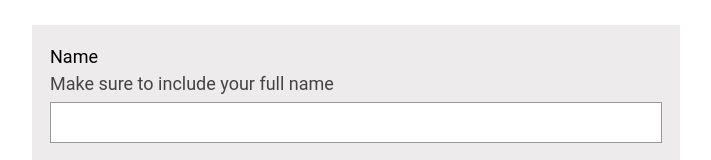
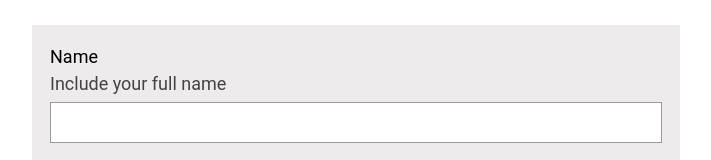
Before and after one commit to Intopia/exercise, a plain HTML site: page testing-title.html in a window 1280 px wide. Shown: the part 596-756 px from the top of the page, without its empty margins (4-715 px from the left). Drawn offline with Linux system fonts and the light colour scheme.

Commit message:
Update testing-title.html

```diff
--- a/testing-title.html
+++ b/testing-title.html
@@ -27,7 +27,7 @@
 <h2>Example 3</h2>
 <div class="example">
   <label for="name">Name</label>
-  <span id="aaa" class="help-text">Make sure to include your full name</span>
+  <span id="aaa" class="help-text">Include your full name</span>
   <input id="name" class="input" type="text" title="Add your name" aria-describedby="aaa">
 </div>
 
```
